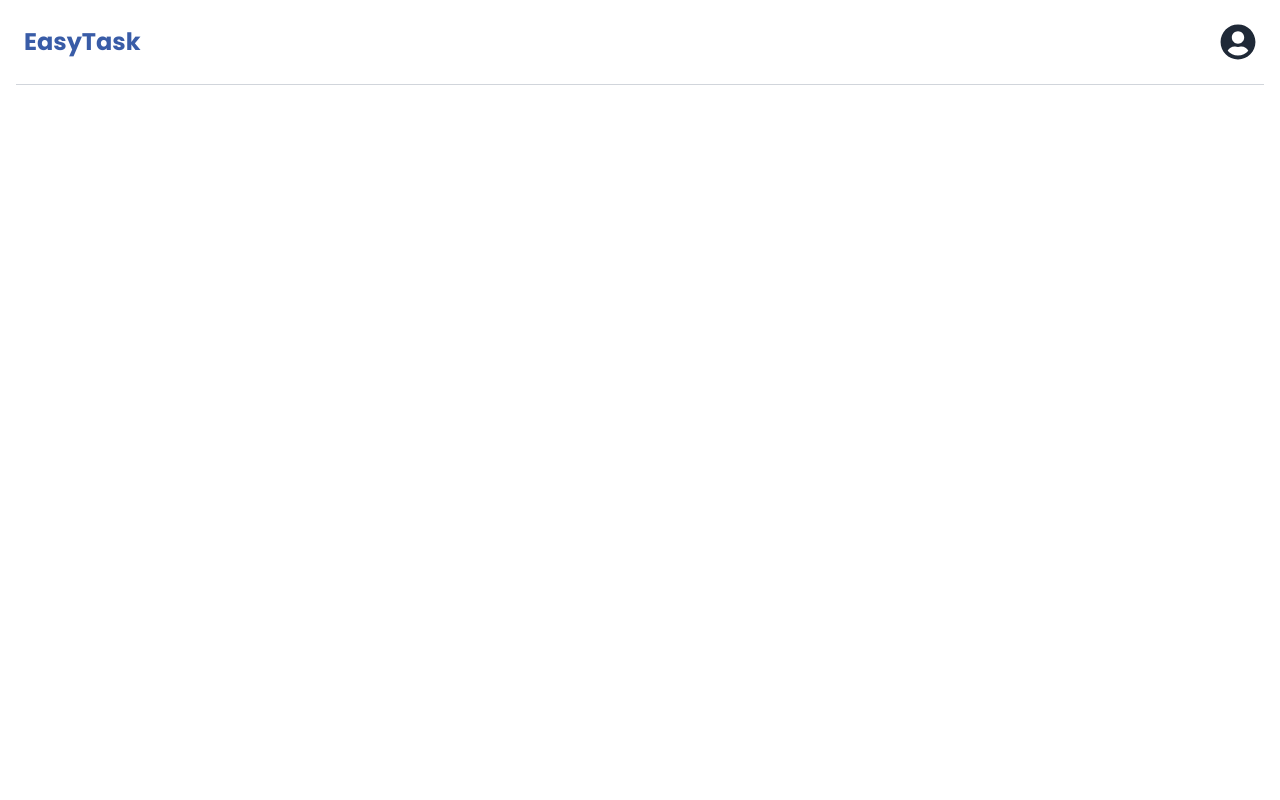
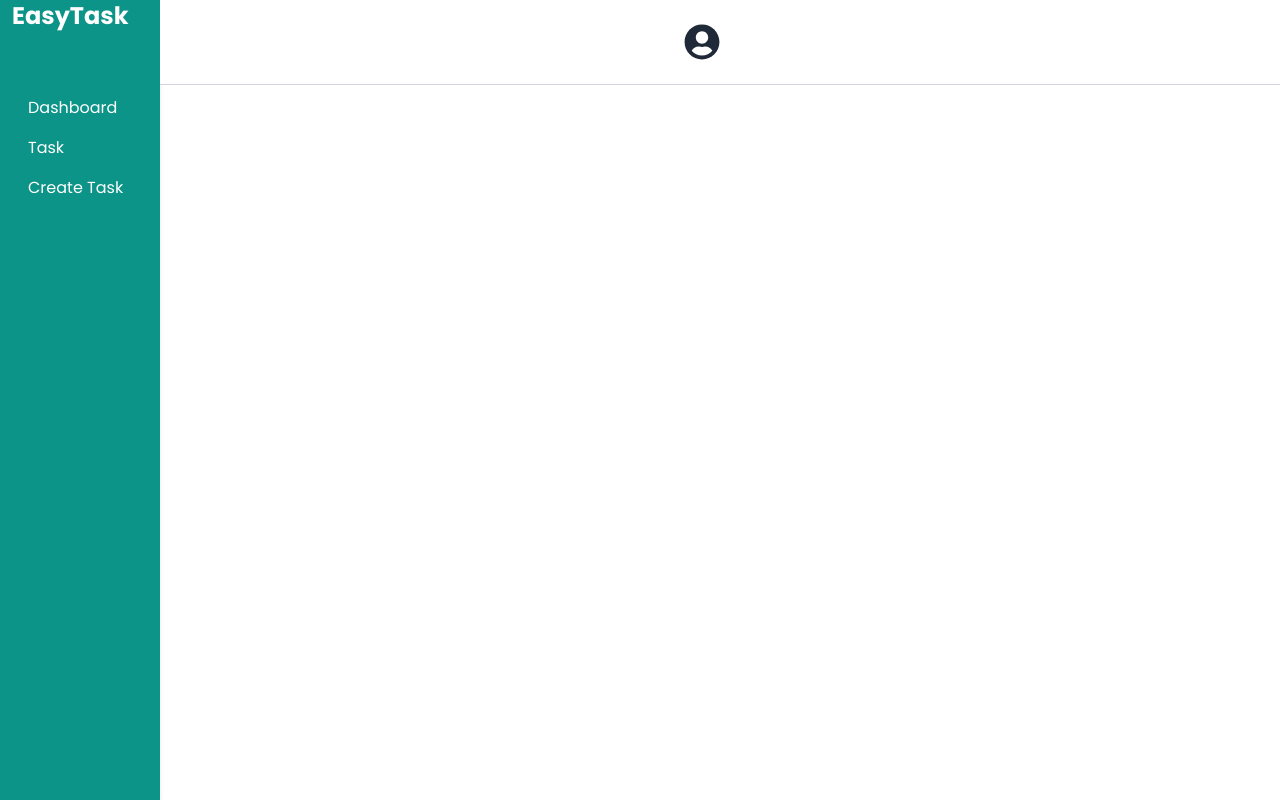
Before and after one commit to tanimtorikul/easytask-jobtask, a React (Vite) app in the folder easytask-client/: page /dashboard in a window 1280 px wide. Built offline with nearby package versions, Linux system fonts and the light colour scheme; no server answers.

Commit message:
implemented dashboard for task management

```diff
--- a/easytask-client/src/Routes/Routes.jsx
+++ b/easytask-client/src/Routes/Routes.jsx
@@ -6,11 +6,14 @@ import SignUp from "../pages/SignUp/SignUp";
 import DashboardLayout from "../layouts/Dashboard/DashboardLayout";
 import PrivateRoute from "./PrivateRoute";
 import Tasks from "../layouts/Dashboard/Tasks";
+import ErrorPage from "../pages/ErrorPage/ErrorPage";
+import CreateTask from "../layouts/Dashboard/CreateTask";
 
 export const router = createBrowserRouter([
   {
     path: "/",
     element: <MainLayout />,
+    errorElement: <ErrorPage />,
     children: [
       {
         path: "/",
@@ -27,8 +30,9 @@ export const router = createBrowserRouter([
     ],
   },
   {
-    path: "/dashboard",  // Add a leading slash
+    path: "/dashboard", // Add a leading slash
     element: <DashboardLayout />,
+    errorElement: <ErrorPage />,
     children: [
       {
         path: "tasks",
@@ -38,6 +42,14 @@ export const router = createBrowserRouter([
           </PrivateRoute>
         ),
       },
+      {
+        path: "createTask",
+        element: (
+          <PrivateRoute>
+            <CreateTask />
+          </PrivateRoute>
+        ),
+      },
     ],
   },
 ]);
--- a/easytask-client/src/components/shared/DashboardNavbar/DashboardNavbar.jsx
+++ b/easytask-client/src/components/shared/DashboardNavbar/DashboardNavbar.jsx
@@ -11,22 +11,23 @@ const DashboardNavbar = () => {
       .then(() => {
         toast.success("Logged out successfully!");
       })
-      .catch((error) => console.log(error));
+      .catch((error) => {
+        console.error(error);
+        toast.error("Logout failed. Please try again.");
+      });
   };
 
   return (
     <div className="navbar bg-base-100 border-b border-gray-300 py-6">
-      <div className="navbar-start">
-        <Link to="/" className="text-[#395CA7] font-bold text-2xl">
-          EasyTask
-        </Link>
-      </div>
       <div className="navbar-end">
-        <div className="dropdown dropdown-end">
+        <div className="dropdown ">
           {user ? (
             <>
+
               <label tabIndex={0} className="btn btn-ghost btn-circle avatar">
+
                 <div className="w-10 rounded-full">
+
                   <img alt={user.email} src={user.photoURL} />
                 </div>
               </label>
@@ -34,9 +35,7 @@ const DashboardNavbar = () => {
                 tabIndex={0}
                 className="mt-3 z-[1] p-2 shadow menu menu-sm dropdown-content bg-base-100 rounded-box w-52"
               >
-                <li>
-                  <a className="justify-between">{user.displayName}</a>
-                </li>
+
                 <li>
                   <a className="justify-between">{user.email}</a>
                 </li>
--- /dev/null
+++ b/easytask-client/src/components/shared/DashboardSidebar.jsx
@@ -0,0 +1,20 @@
+import { Link } from "react-router-dom";
+
+const DashboardSidebar = () => {
+  return (
+    <div className="sidebar bg-teal-600 text-white shadow-md px-3 md:w-40">
+      <div className="navbar-start">
+        <Link to="/" className="font-bold text-2xl text-white">
+          EasyTask
+        </Link>
+      </div>
+      <div className="p-4 flex flex-col gap-4 py-16">
+        <Link to="/dashboard">Dashboard</Link>
+        <Link to="/dashboard/tasks">Task</Link>
+        <Link to="/dashboard/createTask">Create Task</Link>
+      </div>
+    </div>
+  );
+};
+
+export default DashboardSidebar;
--- /dev/null
+++ b/easytask-client/src/layouts/Dashboard/CreateTask.jsx
@@ -0,0 +1,11 @@
+
+
+const CreateTask = () => {
+    return (
+        <div>
+            create task
+        </div>
+    );
+};
+
+export default CreateTask;
--- a/easytask-client/src/layouts/Dashboard/DashboardLayout.jsx
+++ b/easytask-client/src/layouts/Dashboard/DashboardLayout.jsx
@@ -1,11 +1,17 @@
 import { Outlet } from "react-router-dom";
+import DashboardSidebar from "../../components/shared/DashboardSidebar";
 import DashboardNavbar from "../../components/shared/DashboardNavbar/DashboardNavbar";
 
 const DashboardLayout = () => {
   return (
-    <div className="px-2 md:px-4">
-      <DashboardNavbar />
-      <Outlet />
+    <div className="flex h-screen overflow-hidden">
+      <DashboardSidebar />
+      <div className="flex flex-col flex-1 overflow-x-hidden overflow-y-auto">
+        <DashboardNavbar />
+        <main className="px-2 md:px-4">
+          <Outlet />
+        </main>
+      </div>
     </div>
   );
 };
--- /dev/null
+++ b/easytask-client/src/pages/ErrorPage/ErrorPage.jsx
@@ -0,0 +1,23 @@
+import { Link } from "react-router-dom";
+
+const ErrorPage = () => {
+  return (
+    <div className="flex flex-col min-h-screen justify-center items-center">
+      <h2 className="text-xl">This page is under mainteinance</h2>
+      <div className="flex gap-6">
+        <div>
+          <Link>
+            <h2 className="text-lg text-teal-600 font-semibold">Previous Page</h2>
+          </Link>
+        </div>
+        <div>
+          <Link>
+            <h2 className="text-lg text-teal-600 font-semibold">Go Home</h2>
+          </Link>
+        </div>
+      </div>
+    </div>
+  );
+};
+
+export default ErrorPage;
```
